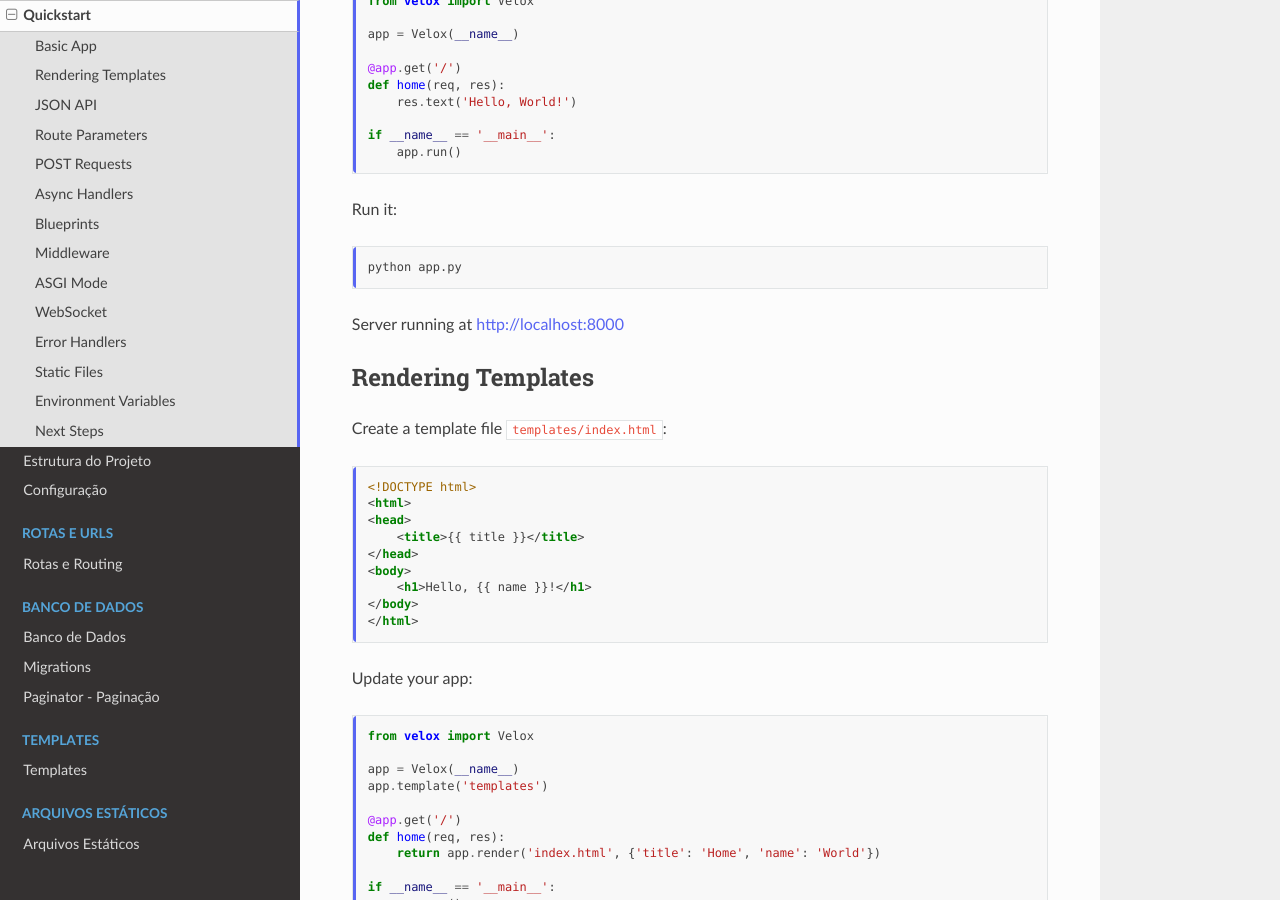
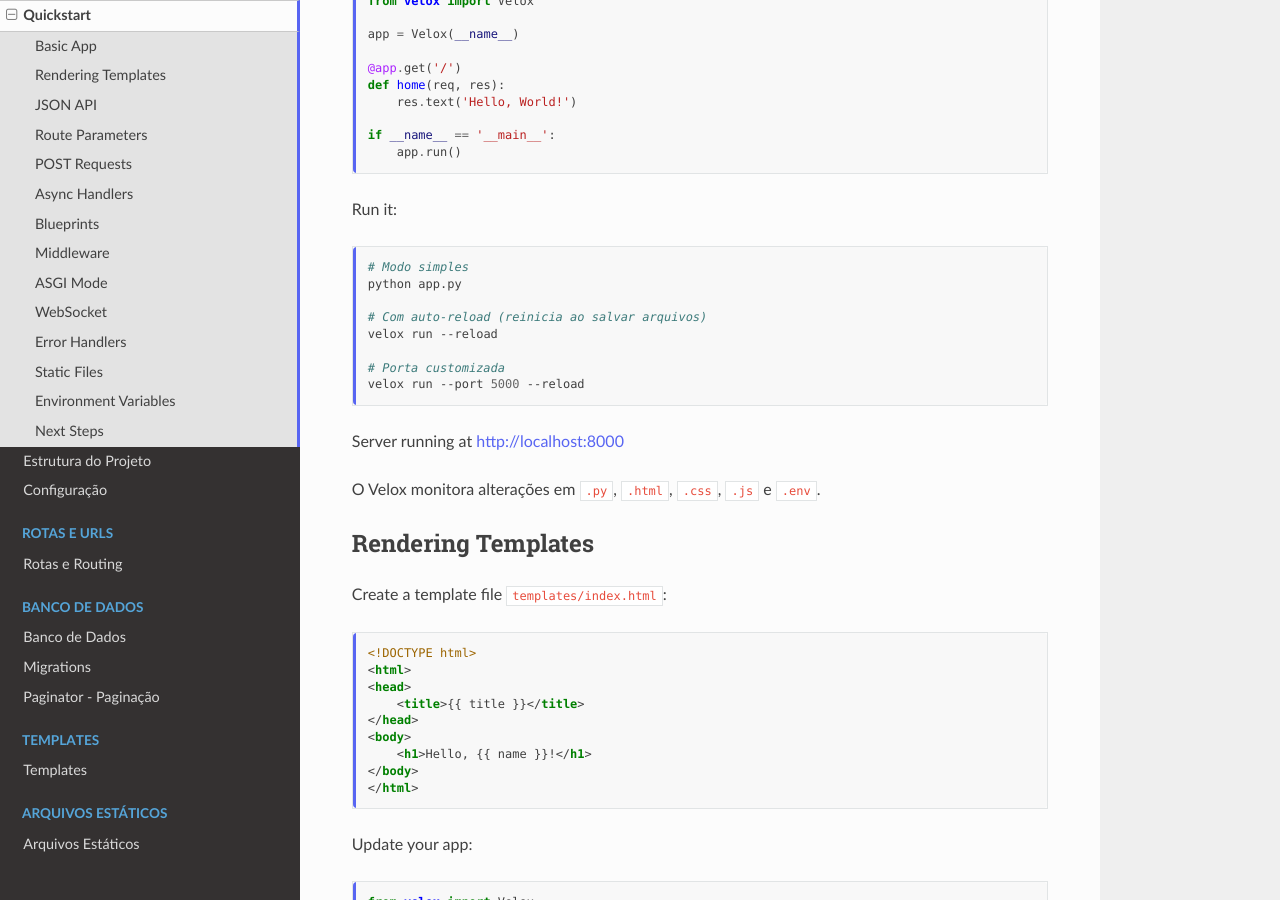
Before and after one commit to Barros1915/velox, a Sphinx documentation site: the page built from docs/source/quickstart.rst, in a window 1280 px wide and 900 px high, scrolled down 333 px. Built offline with Sphinx 7.4.7 and the Read the Docs theme 3.1.0, drawn with Linux system fonts in a browser that asks for light colours.

Commit message:
Atualizar quickstart com CLI e auto-reload
- Adicionado velox run --reload para auto-reload
- Explicado monitoramento de arquivos
- Documentado porta customizada

```diff
--- a/docs/source/quickstart.rst
+++ b/docs/source/quickstart.rst
@@ -25,9 +25,18 @@ Run it:
 
 .. code-block:: bash
 
+   # Modo simples
    python app.py
 
+   # Com auto-reload (reinicia ao salvar arquivos)
+   velox run --reload
+
+   # Porta customizada
+   velox run --port 5000 --reload
+
 Server running at http://localhost:8000
+
+O Velox monitora alterações em ``.py``, ``.html``, ``.css``, ``.js`` e ``.env``.
 
 Rendering Templates
 ------------------
```
